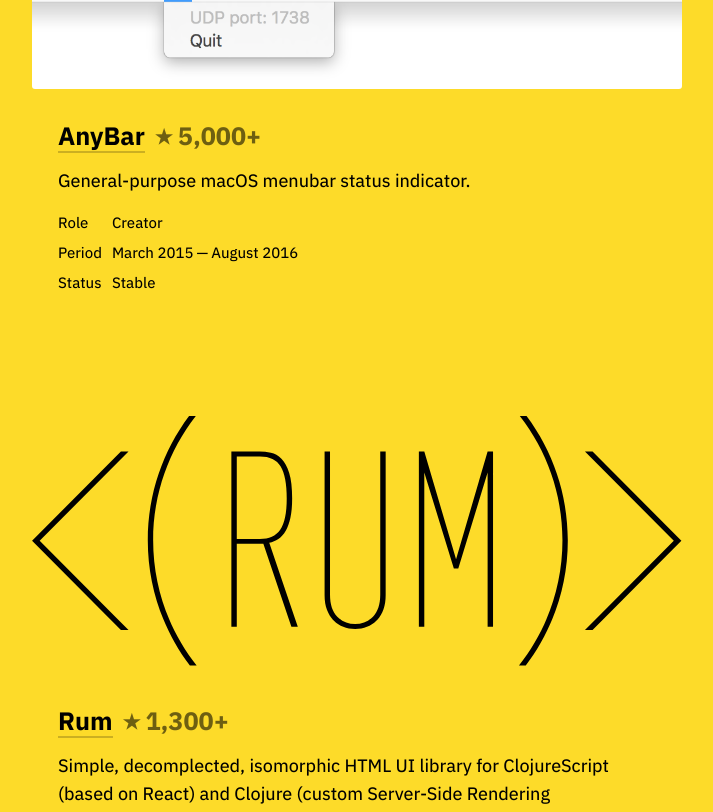
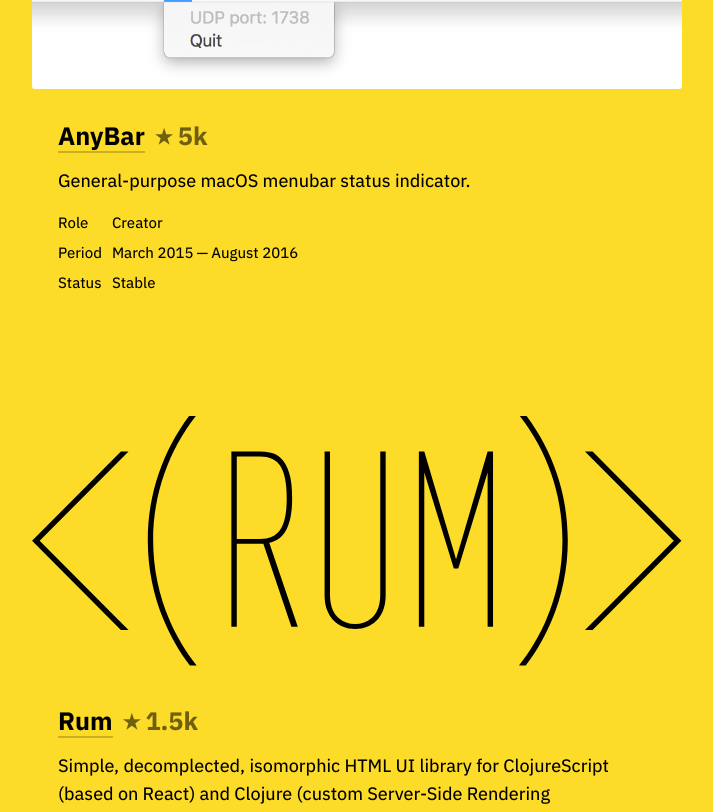
Before and after one commit to tonsky/tonsky.github.io, a Jekyll site: the page built from projects/index.html, in a window 1280 px wide and 1400 px high, scrolled down 6867 px. Shown: the part 135-947 px from the top of the window, without its empty margins (284-997 px from the left). Built offline with Jekyll 4.4.1, drawn with Linux system fonts in a browser that asks for light colours.

Commit message:
Updated stars counts

```diff
--- a/projects/index.html
+++ b/projects/index.html
@@ -138,7 +138,7 @@
 
 
 <figure><a href="https://github.com/tonsky/AnyBar"><img src="anybar.png" height=114></a></figure>
-<h2><a href="https://github.com/tonsky/AnyBar">AnyBar</a><span class=gh-stars>5,000+</span></h2>
+<h2><a href="https://github.com/tonsky/AnyBar">AnyBar</a><span class=gh-stars>5k</span></h2>
 <p>General-purpose macOS menubar status indicator.</p>
 <div class="table">
   <div>Role</div><div>Creator</div>
@@ -156,7 +156,7 @@
 <path fill-rule="evenodd" clip-rule="evenodd" d="M268.126 122.629H264.976V32.8515L247.913 88.7206H245.335L228.142 32.8515V122.629H224.993V20.6468H228.142L246.624 83.2777L264.976 20.6468H268.126V122.629Z"/>
 </svg>
 </a></figure>
-<h2><a href="https://github.com/tonsky/rum">Rum</a><span class=gh-stars>1,300+</span></h2>
+<h2><a href="https://github.com/tonsky/rum">Rum</a><span class=gh-stars>1.5k</span></h2>
 <p>Simple, decomplected, isomorphic HTML UI library for ClojureScript (based on React) and Clojure (custom Server-Side Rendering implementation).</p>
 <div class="table">
   <div>Role</div><div>Creator</div>
@@ -179,7 +179,7 @@
 
 
 <figure><a href="https://github.com/tonsky/FiraCode"><img src="firacode.png" height=250></a></figure>
-<h2><a href="https://github.com/tonsky/FiraCode">Fira Code</a><span class=gh-stars>45,000+</span></h2>
+<h2><a href="https://github.com/tonsky/FiraCode">Fira Code</a><span class=gh-stars>50k</span></h2>
 <p>The most popular programming font with ligatures.</p>
 <div class=table>
   <div>Role</div><div>Creator</div>
```
